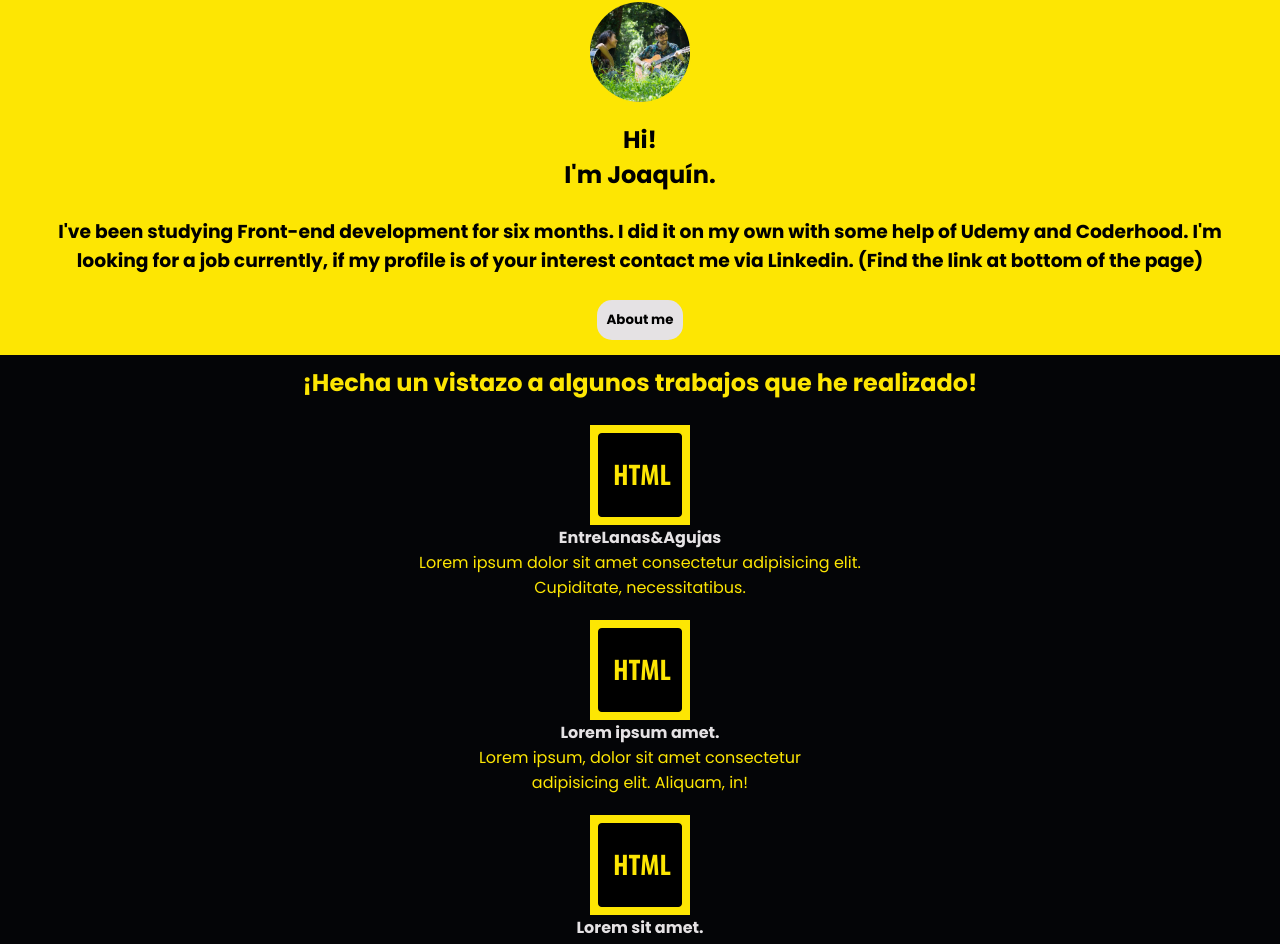
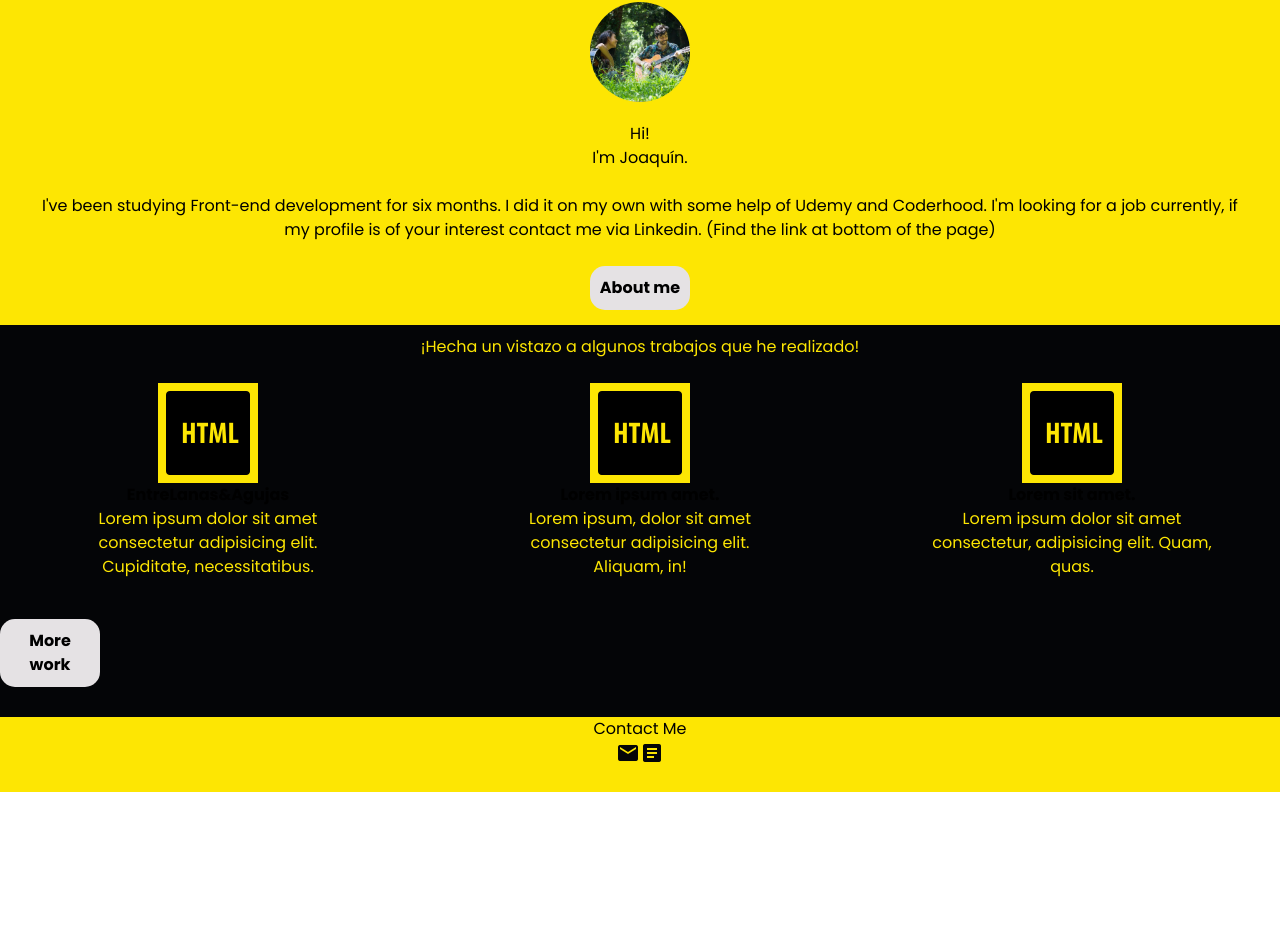
Before and after one commit to JoaquinVF/new-portfolio, a plain HTML site: page index.html in a window 1280 px wide. Shown: the part 68-1012 px from the top of the page. After the commit the page ends 860 px from the top, so only its background shows below. Drawn offline with nearby package versions, Linux system fonts and the light colour scheme; files that its build step writes are made by us from their sources.

Commit message:
Use Tailwind CDN and lazy-load animations

```diff
--- a/index.html
+++ b/index.html
@@ -6,78 +6,17 @@
     <meta name="viewport" content="width=device-width, initial-scale=1.0">
     <title>Joaquin Villanueva | Portfolio</title>
     <link rel="icon" type="image/png" sizes="32x32" href="./img/Code icon.png" />
+    <script src="https://cdn.tailwindcss.com"></script>
     <link rel="stylesheet" href="style.css">
     <link rel="stylesheet" href="https://fonts.googleapis.com/icon?family=Material+Icons">
-    <script src="https://unpkg.com/scrollreveal"></script>
     <script src="https://cdnjs.cloudflare.com/ajax/libs/gsap/3.10.3/gsap.min.js"></script>
     <script src="https://cdnjs.cloudflare.com/ajax/libs/gsap/3.10.3/EaselPlugin.min.js"></script>
 </head>
-<header>
-    <h1>Joaquin Villanueva<span class="ani_character">_</span>
-    </h1>
-    <div class="menu-hamb">
-        <img class="activator" id="activator" src="//s.svgbox.net/hero-outline.svg?fill=fff#menu-alt-3" alt="">
-        <nav>
-            <ul>
-                <li><a href="#"><img src="//s.svgbox.net/hero-outline.svg?fill=e5e2e4#beaker"></a></li>
-                <li><a href="#"><img src="//s.svgbox.net/hero-outline.svg?fill=e5e2e4#chat"></a></li>
-            </ul>
-        </nav>
-    </div>
-</header>
 <body>
-    <section class="first-section">
-        <img src="./img/img-1_mobile.jpg" alt="">
-        <div class="first-panel">
-            <img class="img-perfil" src="./img/perfil.jpg" alt="">
-            <h2>Hi! <br>
-                I'm Joaquín.</h2>
-            <br>
-            <h3>I've been studying Front-end development for six months. I did it on my own with some help of Udemy and Coderhood.
-                I'm looking for a job currently, if my profile is of your interest contact me via Linkedin.
-                (Find the link at bottom of the page)</h3>
-            <br>
-            <a href="http://" rel="noopener noreferrer">
-                <button class="btn about-me" h>About me</button>
-            </a>
-        </div>
-    </section>
-    <section class="second-section">
-        <div class="container">
-            <h2 class="tools">¡Hecha un vistazo a algunos trabajos que he realizado!
-            </h2>
-            <br>
-            <div>
-                <div class="box rv1">
-                    <img src="./img/icons8-html-100.png" alt="">
-                    <p class="box-title">EntreLanas&Agujas</p>
-                    <p class="box-p">Lorem ipsum dolor sit amet consectetur adipisicing elit. Cupiditate, necessitatibus.</p>
-                </div>
-                <div class="box rv2">
-                    <img src="./img/icons8-html-100.png" alt="">
-                    <p class="box-title">Lorem ipsum amet.</p>
-                    <p class="box-p">Lorem ipsum, dolor sit amet consectetur adipisicing elit. Aliquam, in!</p>
-                </div>
-                <div class="box rv3">
-                    <img src="./img/icons8-html-100.png" alt="">
-                    <p class="box-title">Lorem sit amet.</p>
-                    <p class="box-p">Lorem ipsum dolor sit amet consectetur, adipisicing elit. Quam, quas.</p>
-                </div>
-                <a href="http://">
-                    <button class="btn more-work">More work</button>
-                </a>
-            </div>
-        </div>
-    </section>
-    <section class="third-section">
-        <h2>
-            Contact Me
-        </h2>
-        <div>
-            <a class="email-link" href = "mailto: joaquinvillanuevafarber@gmail.com"><i class="material-icons">email</i></a>
-            <a class="email-link" href = "#"><i class="material-icons">article</i></a>
-        </div>
-    </section>
+    <!--#include virtual="partials/header.html" -->
+    <!--#include virtual="partials/hero.html" -->
+    <!--#include virtual="partials/projects.html" -->
+    <!--#include virtual="partials/contact.html" -->
     <script src="script.js"></script>
 </body>
 </html>
--- /dev/null
+++ b/partials/contact.html
@@ -0,0 +1,7 @@
+<section class="third-section flex flex-col items-center">
+    <h2>Contact Me</h2>
+    <div class="flex">
+        <a class="email-link" href="mailto: joaquinvillanuevafarber@gmail.com"><i class="material-icons">email</i></a>
+        <a class="email-link" href="#"><i class="material-icons">article</i></a>
+    </div>
+</section>
--- /dev/null
+++ b/partials/header.html
@@ -0,0 +1,12 @@
+<header>
+    <h1>Joaquin Villanueva<span class="ani_character">_</span></h1>
+    <div class="menu-hamb">
+        <img class="activator" id="activator" src="//s.svgbox.net/hero-outline.svg?fill=fff#menu-alt-3" alt="">
+        <nav>
+            <ul>
+                <li><a href="#"><img src="//s.svgbox.net/hero-outline.svg?fill=e5e2e4#beaker" alt=""></a></li>
+                <li><a href="#"><img src="//s.svgbox.net/hero-outline.svg?fill=e5e2e4#chat" alt=""></a></li>
+            </ul>
+        </nav>
+    </div>
+</header>
--- /dev/null
+++ b/partials/hero.html
@@ -0,0 +1,13 @@
+<section class="first-section flex flex-col">
+    <img src="./img/img-1_mobile.jpg" alt="">
+    <div class="first-panel flex flex-col items-center justify-center">
+        <img class="img-perfil" src="./img/perfil.jpg" alt="">
+        <h2>Hi! <br>I'm Joaquín.</h2>
+        <br>
+        <h3>I've been studying Front-end development for six months. I did it on my own with some help of Udemy and Coderhood. I'm looking for a job currently, if my profile is of your interest contact me via Linkedin. (Find the link at bottom of the page)</h3>
+        <br>
+        <a href="http://" rel="noopener noreferrer">
+            <button class="btn about-me">About me</button>
+        </a>
+    </div>
+</section>
--- /dev/null
+++ b/partials/projects.html
@@ -0,0 +1,26 @@
+<section class="second-section">
+    <div class="projects-container">
+        <h2 class="tools">¡Hecha un vistazo a algunos trabajos que he realizado!</h2>
+        <br>
+        <div class="grid grid-cols-1 md:grid-cols-3 gap-4 items-center">
+            <div class="box flex flex-col justify-center items-center rv1">
+                <img src="./img/icons8-html-100.png" alt="">
+                <p class="box-title">EntreLanas&Agujas</p>
+                <p class="box-p">Lorem ipsum dolor sit amet consectetur adipisicing elit. Cupiditate, necessitatibus.</p>
+            </div>
+            <div class="box flex flex-col justify-center items-center rv2">
+                <img src="./img/icons8-html-100.png" alt="">
+                <p class="box-title">Lorem ipsum amet.</p>
+                <p class="box-p">Lorem ipsum, dolor sit amet consectetur adipisicing elit. Aliquam, in!</p>
+            </div>
+            <div class="box flex flex-col justify-center items-center rv3">
+                <img src="./img/icons8-html-100.png" alt="">
+                <p class="box-title">Lorem sit amet.</p>
+                <p class="box-p">Lorem ipsum dolor sit amet consectetur, adipisicing elit. Quam, quas.</p>
+            </div>
+        </div>
+        <a href="http://">
+            <button class="btn more-work">More work</button>
+        </a>
+    </div>
+</section>
--- a/script.js
+++ b/script.js
@@ -1,48 +1,64 @@
-ScrollReveal().reveal(document.querySelector(".rv1"), {
-  reset: true,
-  duration: 1500,
-});
-ScrollReveal().reveal(document.querySelector(".rv2"), {
-  reset: true,
-  duration: 1800,
-});
-ScrollReveal().reveal(document.querySelector(".rv3"), {
-  reset: true,
-  duration: 1800,
-});
-ScrollReveal().reveal(document.querySelector(".more-work"), {
-  reset: true,
-  duration: 1800,
-});
+if (window.innerWidth > 768) {
+  const srScript = document.createElement('script');
+  srScript.src = 'https://unpkg.com/scrollreveal';
+  srScript.onload = () => {
+    const targets = [
+      { selector: '.rv1', duration: 1500 },
+      { selector: '.rv2', duration: 1800 },
+      { selector: '.rv3', duration: 1800 },
+      { selector: '.more-work', duration: 1800 }
+    ];
 
-var card = document.getElementById("activator");
-var tl = gsap.timeline({ defaults: { ease: "power2.inOut" } });
+    const observer = new IntersectionObserver((entries, obs) => {
+      entries.forEach(entry => {
+        if (entry.isIntersecting) {
+          const cfg = targets.find(t => entry.target.matches(t.selector));
+          if (cfg) {
+            ScrollReveal().reveal(entry.target, { reset: true, duration: cfg.duration });
+          }
+          obs.unobserve(entry.target);
+        }
+      });
+    });
+
+    targets.forEach(t => {
+      const el = document.querySelector(t.selector);
+      if (el) {
+        observer.observe(el);
+      }
+    });
+  };
+  document.head.appendChild(srScript);
+}
+
+var card = document.getElementById('activator');
+var tl = gsap.timeline({ defaults: { ease: 'power2.inOut' } });
 
 var toggle = false;
 
-tl.to(".activator", {
-  "background-color": "#040507",
-  borderRadius: "5em 5em 0 0",
+tl.to('.activator', {
+  'background-color': '#040507',
+  borderRadius: '5em 5em 0 0',
 });
 tl.to(
-  "nav",
+  'nav',
   {
-    clipPath: "ellipse(100% 100% at 50% 50%)",
+    clipPath: 'ellipse(100% 100% at 50% 50%)',
   },
-  "-=0.5"
+  '-=0.5'
 );
 tl.to(
-  "nav img",
+  'nav img',
   {
     opacity: 1,
-    transform: "translateX(0px)",
-    stagger: .05,
+    transform: 'translateX(0px)',
+    stagger: 0.05,
   },
-  "-=.5"
+  '-=.5'
 );
 tl.pause();
 
-card.addEventListener("click", () => {
+card.addEventListener('click', () => {
   toggle = !toggle;
   if (toggle ? tl.play() : tl.reverse());
 });
--- a/style.css
+++ b/style.css
@@ -1,10 +1,14 @@
-@import url('https://fonts.googleapis.com/css2?family=Poppins:wght@400;500;700&display=swap');*{
+@import url('https://fonts.googleapis.com/css2?family=Poppins:wght@400;500;700&display=swap');
+
+/* Base styles */
+* {
     box-sizing: border-box;
     padding: 0;
     margin: 0;
     font-family: 'Poppins', sans-serif;
 }
-header{
+
+header {
     height: 50px;
     width: 100%;
     background-color: #040507;
@@ -14,13 +18,15 @@ header{
     position: fixed;
     z-index: 99;
 }
-header h1{
+
+header h1 {
     color: #e5e2e4;
     margin-left: 2%;
     text-transform: uppercase;
     font-size: 1.2rem;
 }
-header .ani_character{
+
+header .ani_character {
     animation: likeCode 1s infinite;
 }
 
@@ -30,6 +36,7 @@ header .ani_character{
     position: relative;
     top: 50px;
 }
+
 .menu-hamb .activator {
     padding: 1em;
     border-radius: 5em 5em 0 0;
@@ -46,75 +53,60 @@ header .ani_character{
     margin: 0;
     padding: 0;
 }
+
 .menu-hamb nav {
-    /* color: #0d0f14; */
     background: #040507;
     border-radius: 0 0 5em 5em;
-    padding: 0em;
+    padding: 0;
     clip-path: ellipse(50% 50% at -50% 50%);
+}
 
-}
-.menu-hamb nav ul {
-    /* display: flex-inline; */
-}
 .menu-hamb nav li a {
     display: block;
     border-radius: 50%;
 }
+
 .menu-hamb nav img {
     opacity: 0;
     transform: translateX(-10px);
 }
+
 .menu-hamb nav:hover {
-    background: rgb(50,56,68);
+    background: rgb(50, 56, 68);
 }
 
-.img-perfil{
+.img-perfil {
     height: 100px;
     width: 100px;
     border-radius: 100%;
 }
+
 @keyframes likeCode {
-    0%{
-        opacity: 0;
-    }
-    50% {
-      opacity: 0;
-    }
-    100% {
-      opacity: 1;
-    }
+    0% { opacity: 0; }
+    50% { opacity: 0; }
+    100% { opacity: 1; }
 }
 
-
-body .first-section{
+body .first-section {
     background-color: #fde603;
-    display: flex;
-    flex-direction: column;
     position: relative;
     top: 50px;
 }
-.first-panel{
-    display: flex;
-    position: relative;
-    flex-direction: column;
-    align-items: center;
-    justify-content: center;
+
+.first-panel {
     margin: 0 30px 15px 30px;
 }
-.first-section img{
+
+.first-section img {
     margin-bottom: 20px;
+}
 
-}
-.first-panel h2, .first-panel h3{
+.first-panel h2,
+.first-panel h3 {
     text-align: center;
 }
 
-
-first-section div h3{
-    max-width: 700px;
-}
-.btn{
+.btn {
     background-color: #e5e2e4;
     border: none;
     border-radius: 15px;
@@ -122,69 +114,60 @@ first-section div h3{
     font-weight: 700;
 }
 
-
-.second-section h2, .second-section>div{
-    /* position: relative;
-    top: 50px; */
-}
-.second-section{
+.second-section {
     background-color: #040507;
     display: flex;
     flex-direction: column;
     justify-content: center;
     align-items: center;
 }
-.container{
+
+.projects-container {
     margin: 60px 0 30px 0;
 }
-.second-section h2{
+
+.second-section h2 {
     color: #fde603;
     margin: 0 20px;
     text-align: center;
     position: relative;
 }
-.second-section .container>div{
-    display: flex;
-    flex-direction: column;
-    color: #e5e2e4;
-    min-height: 275px;
-    align-items: center;
+
+.second-section .more-work {
+    max-width: 100px;
+    margin-top: 20px;
 }
-.second-section .more-work{
-    max-width: 100px;
-}
-.box{
-    display: flex;
-    flex-direction: column;
-    justify-content: center;
-    align-items: center;
+
+.box {
     margin-bottom: 20px;
 }
-.box .box-title, .box .box-p{
+
+.box .box-title,
+.box .box-p {
     max-width: 70%;
     text-align: center;
 }
-.box-title{
+
+.box-title {
     font-weight: 700;
     text-align: center;
 }
-.box-p{
+
+.box-p {
     color: #fde603;
     font-weight: 400;
 }
-.box img{
+
+.box img {
     background-color: #fde603;
 }
 
-
-.third-section{
+.third-section {
     background-color: #fde603;
     height: 75px;
-    display: flex;
-    flex-direction: column;
-    align-items: center;
 }
-.third-section .email-link{
+
+.third-section .email-link {
     text-decoration: none;
     color: #040507;
 }
```
Also changed, not shown: 1 other file.
